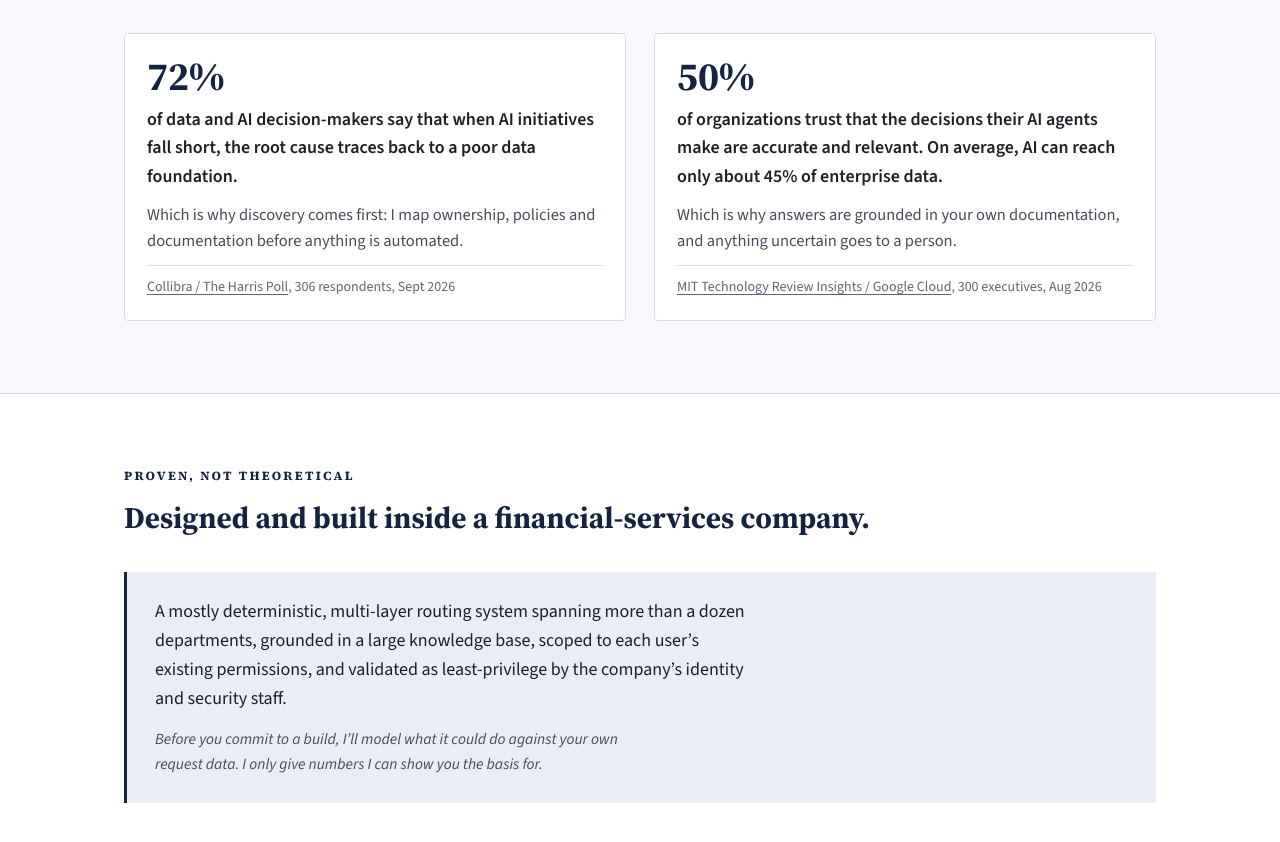
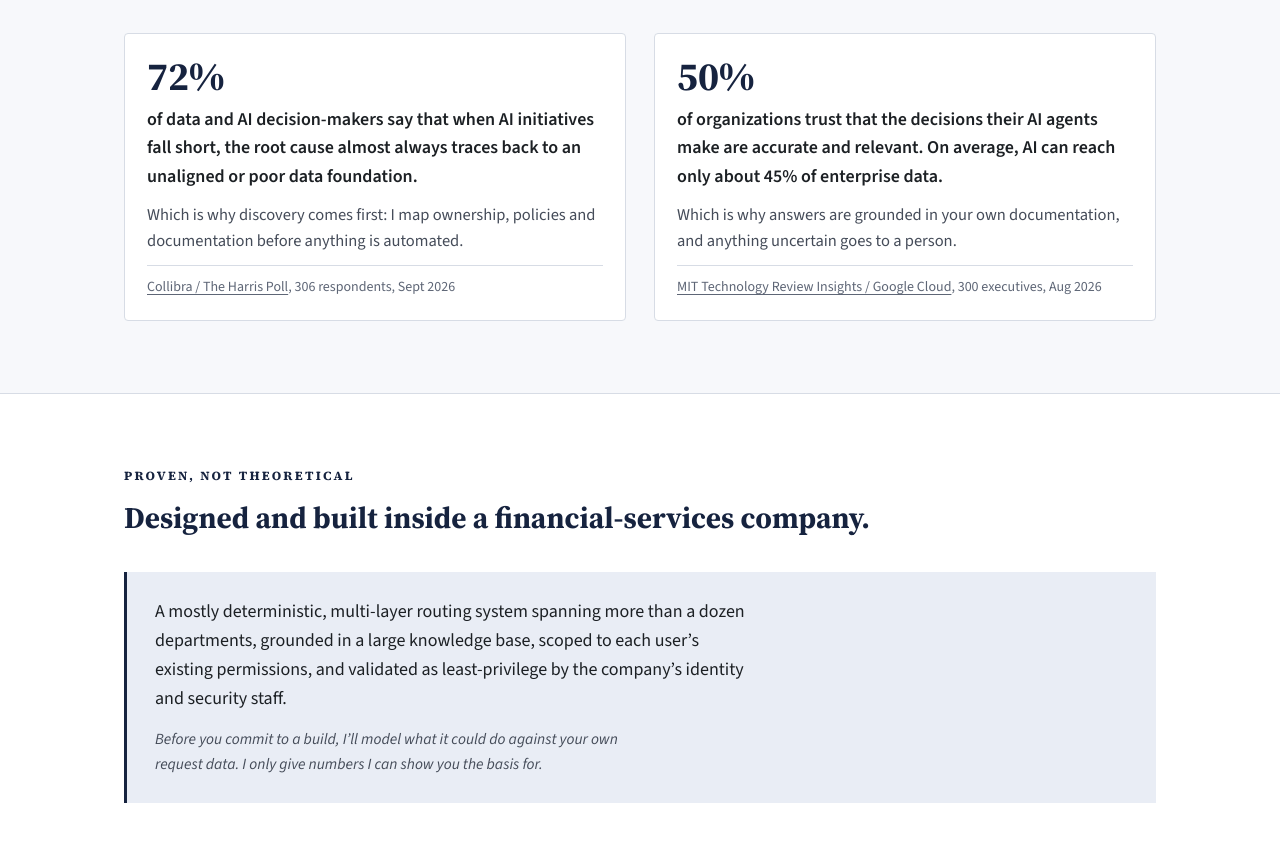
Before and after one commit to 1SignalFlow/SFC.github.io, a plain HTML site: page index.html in a window 1280 px wide. Shown: the part 2839-3681 px from the top of the page. Drawn offline with Linux system fonts and the light colour scheme.

Commit message:
Add files via upload

```diff
--- a/index.html
+++ b/index.html
@@ -331,7 +331,7 @@ footer .wrap { padding-block: 20px; display: flex; flex-wrap: wrap; gap: 6px 20p
       <div class="stats">
         <div class="stat">
           <div class="n">72%</div>
-          <div class="what">of data and AI decision-makers say that when AI initiatives fall short, the root cause traces back to a poor data foundation.</div>
+          <div class="what">of data and AI decision-makers say that when AI initiatives fall short, the root cause almost always traces back to an unaligned or poor data foundation.</div>
           <p class="so">Which is why discovery comes first: I map ownership, policies and documentation before anything is automated.</p>
           <div class="src"><a href="https://www.collibra.com/company/newsroom/press-releases/new-survey-from-collibra-by-the-harris-poll-finds-72-of-tech-decision-makers-feel-ai-initiatives">Collibra / The Harris Poll</a>, 306 respondents, Sept 2026</div>
         </div>
```
